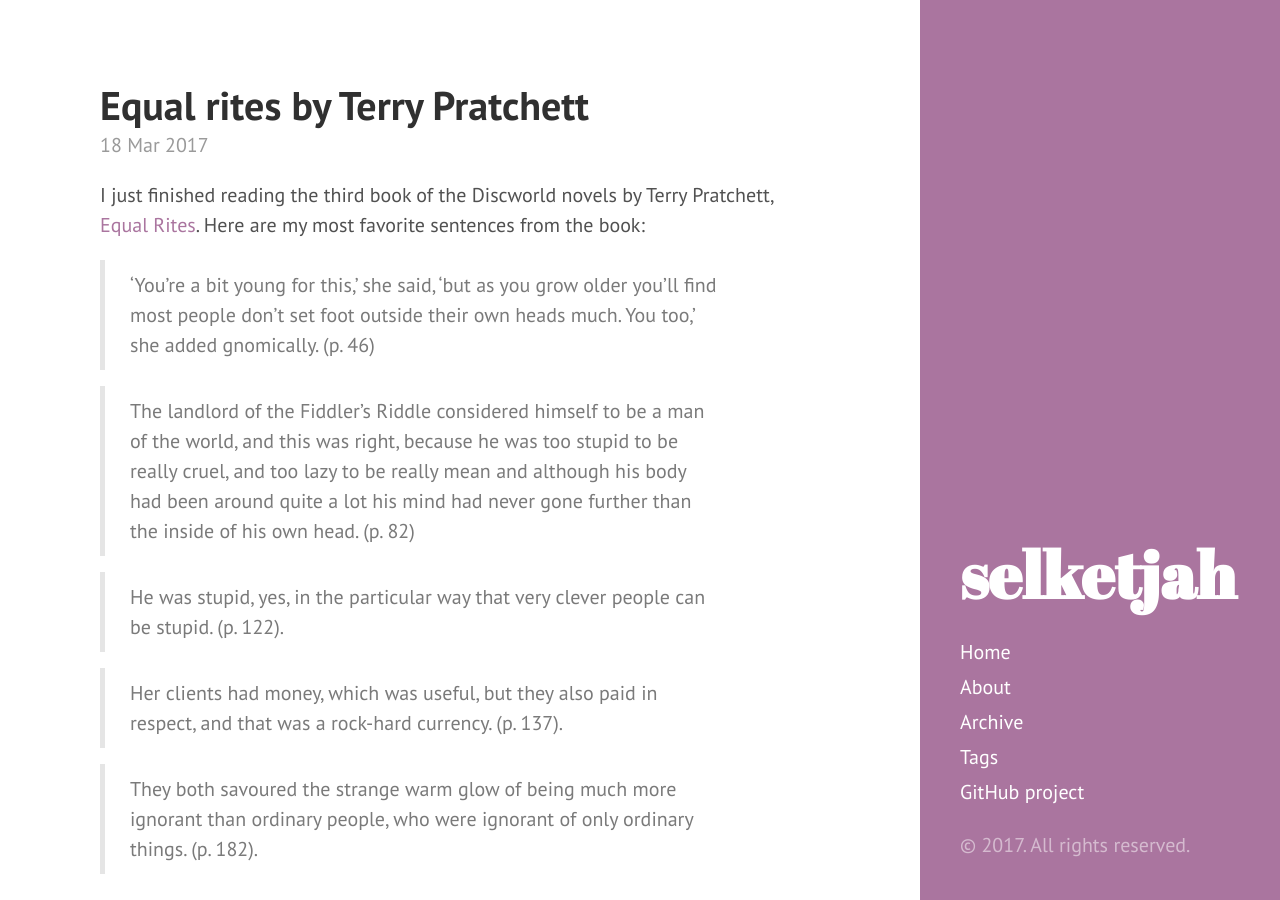
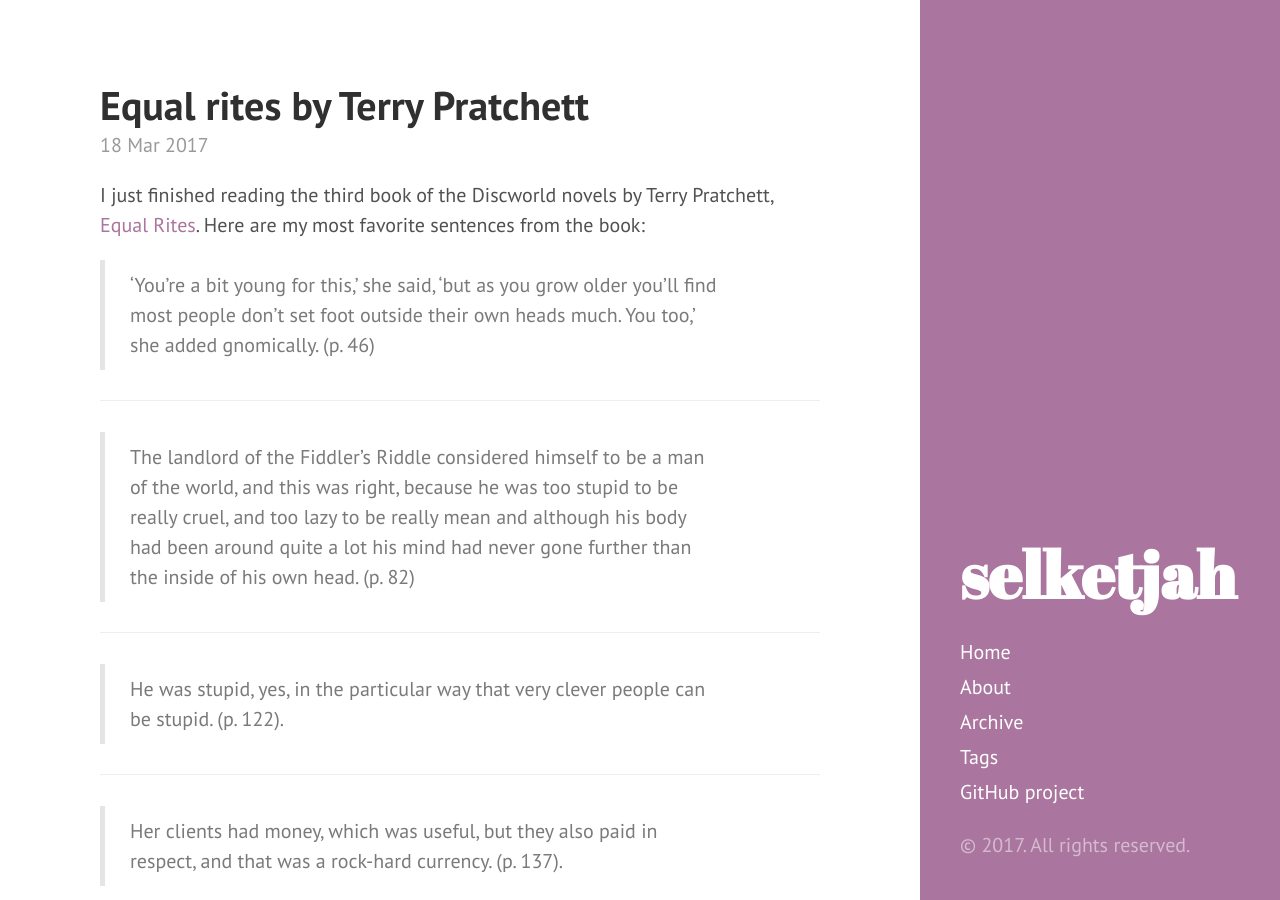
Before and after one commit to selketjah/selketjah.github.io, a Jekyll site: the page built from _posts/2017-03-18-equal-rites-quotes.md, in a window 1280 px wide and 900 px high. Built offline with Jekyll 4.4.1, drawn with Linux system fonts in a browser that asks for light colours; Markdown is read by kramdown in place of the engine named in the settings; comment, search, counter and statistics services are not loaded.

Commit message:
updated layout for equal rites

```diff
--- a/_posts/2017-03-18-equal-rites-quotes.md
+++ b/_posts/2017-03-18-equal-rites-quotes.md
@@ -9,24 +9,26 @@
 I just finished reading the third book of the Discworld novels by Terry Pratchett, [Equal Rites](https://www.goodreads.com/book/show/34507.Equal_Rites).
 Here are my most favorite sentences from the book:
 
->‘You’re a bit young for this,’ she said, ‘but as you grow older you’ll find most people don’t set foot outside their own heads much. You too,’ she added gnomically. (p. 46)
+> ‘You’re a bit young for this,’ she said, ‘but as you grow older you’ll find most people don’t set foot outside their own heads much. You too,’ she added gnomically. (p. 46)
 
+---
 
->The landlord of the Fiddler’s Riddle considered himself to be a man of the world, and this was right, because he was too stupid to be really cruel, and too lazy to be really mean and although his body had been around quite a lot his mind had never gone further than the inside of his own head. (p. 82)
+> The landlord of the Fiddler’s Riddle considered himself to be a man of the world, and this was right, because he was too stupid to be really cruel, and too lazy to be really mean and although his body had been around quite a lot his mind had never gone further than the inside of his own head. (p. 82)
 
+---
 
->He was stupid, yes, in the particular way that very clever people can be stupid. (p. 122).
+> He was stupid, yes, in the particular way that very clever people can be stupid. (p. 122).
 
+---
 
->Her clients had money, which was useful, but they also paid in respect, and that was a rock-hard currency. (p. 137).
+> Her clients had money, which was useful, but they also paid in respect, and that was a rock-hard currency. (p. 137).
 
+---
 
->They both savoured the strange warm glow of being much more ignorant than ordinary people, who were ignorant of only ordinary things. (p. 182).
+> They both savoured the strange warm glow of being much more ignorant than ordinary people, who were ignorant of only ordinary things. (p. 182).
 
 ----
 
 Version of the book
 
-Pratchett, Terry. Equal Rites: (Discworld Novel 3) (Discworld series) Transworld. Kindle Edition.
-
-<a target="_blank"  href="https://www.amazon.com/gp/product/0062225693/ref=as_li_tl?ie=UTF8&camp=1789&creative=9325&creativeASIN=0062225693&linkCode=as2&tag=selketjah-20&linkId=04062b95cb007819e8c1cf9a477c0312"><img border="0" src="//ws-na.amazon-adsystem.com/widgets/q?_encoding=UTF8&MarketPlace=US&ASIN=0062225693&ServiceVersion=20070822&ID=AsinImage&WS=1&Format=_SL250_&tag=selketjah-20" ></a><img src="//ir-na.amazon-adsystem.com/e/ir?t=selketjah-20&l=am2&o=1&a=0062225693" width="1" height="1" border="0" alt="" style="border:none !important; margin:0px !important;" />
+[Pratchett, Terry. Equal Rites: (Discworld Novel 3) (Discworld series) Transworld. Kindle Edition.](http://amzn.to/2nCAnXg)
```
